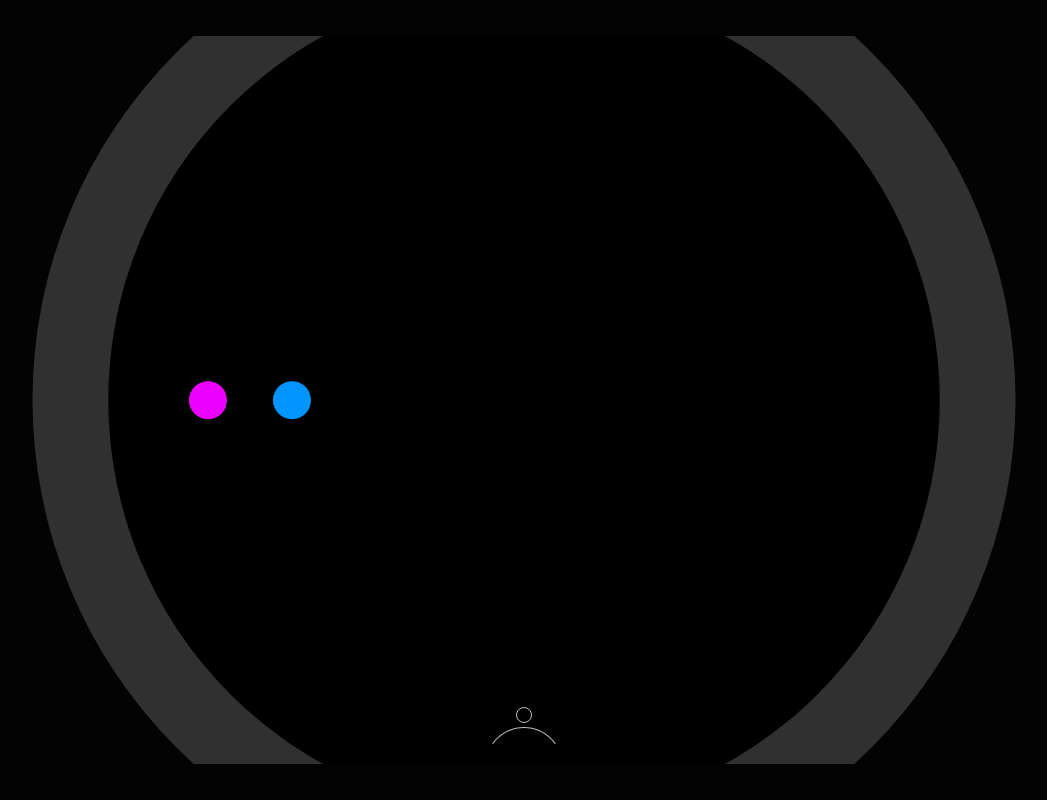
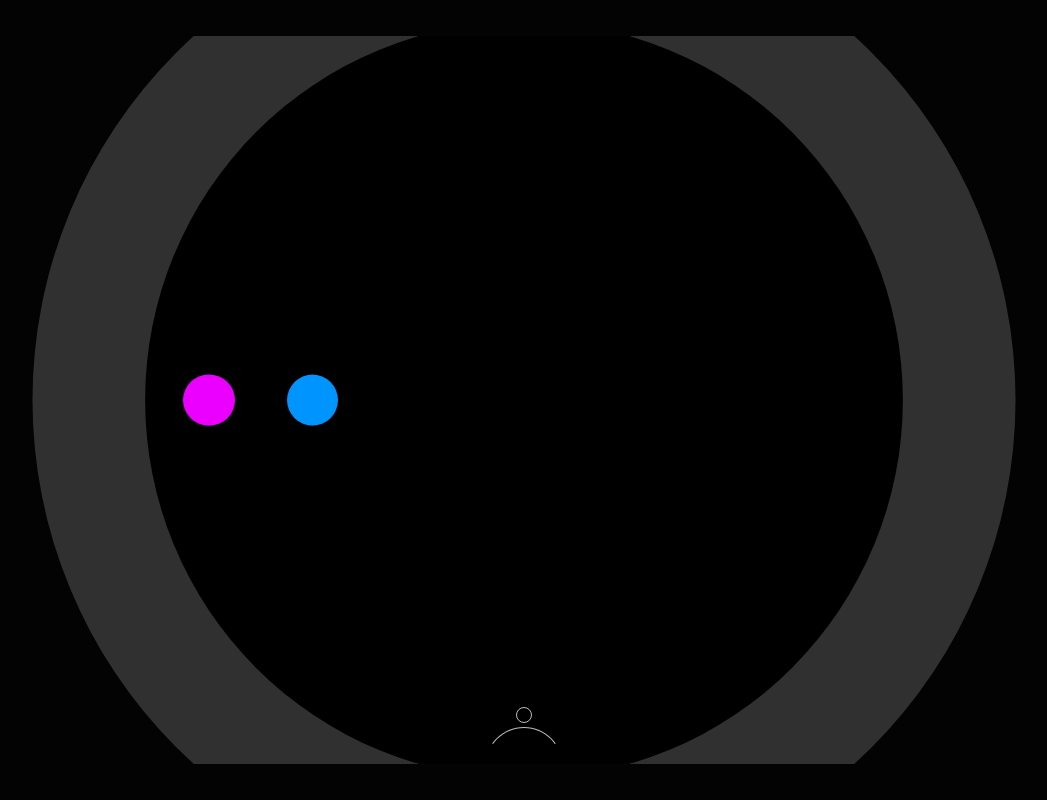
Before and after one commit to qclock/qclk, a Gatsby site: page / in a window 1280 px wide. Shown: the whole page, without its empty margins (116-1163 px from the left). Built offline with nearby package versions, Linux system fonts and the light colour scheme; Gatsby itself is replaced by a stand-in of ours.

Commit message:
Update timewheel.module.scss

```diff
--- a/src/components/TimeWheel/timewheel.module.scss
+++ b/src/components/TimeWheel/timewheel.module.scss
@@ -10,8 +10,8 @@
     position: absolute;
 
     .dot {
-      width: 3vw;
-      height: 3vw;
+      width: 4vw;
+      height: 4vw;
       border-radius: 50%;
       position: absolute;
 
@@ -23,7 +23,7 @@
   .minute {
     z-index: 2;
     .dot {
-      top: 1.6rem;
+      top: 1.3rem;
       background-color: #EB00FF;
     }
   }
@@ -34,7 +34,7 @@
     height: 75%;
 
     .dot {
-      top: 1.2rem;
+      top: 2rem;
       background-color: #0094FF;
     }
   }
@@ -60,7 +60,7 @@
   }
   .arc::after {
     content: '';
-    clip-path: circle(40.6% at 50% 50%);
+    clip-path: circle(37% at 50% 50%);
     background-color: black;
   }
 }
```
